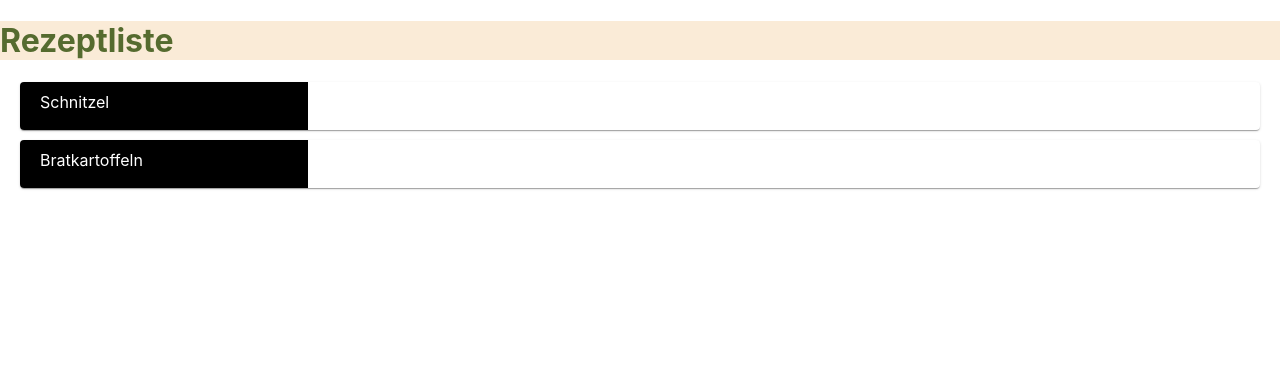
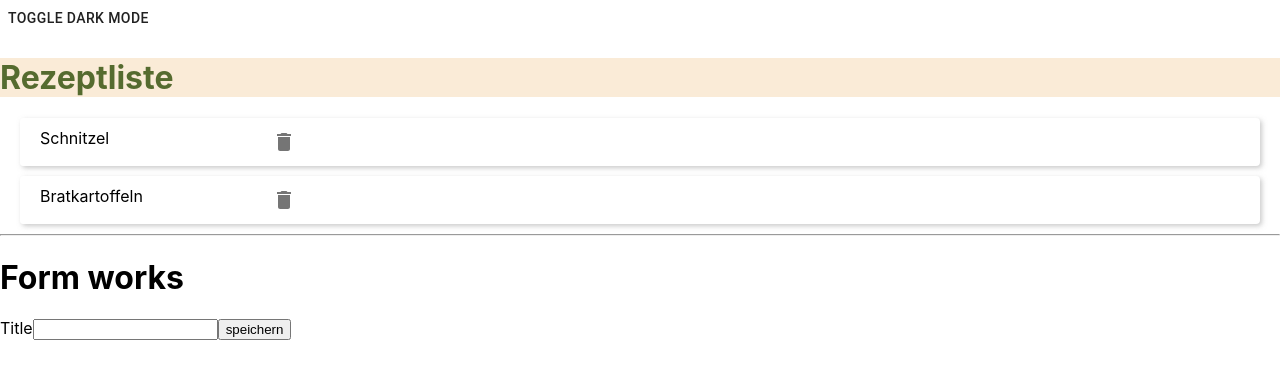
Before and after one commit to PeterBurbach1710/cookbook, a React (Vite) app: page / in a window 1280 px wide. Shown: the top 378 px of the page. Built offline with nearby package versions, Linux system fonts and the light colour scheme; data requests are answered from the project's data file.

Commit message:
form setup

```diff
--- a/src/App.tsx
+++ b/src/App.tsx
@@ -2,11 +2,13 @@ import { useState } from 'react';
 import './App.css';
 import RecipeList from './RecipeList';
 import { darkModeContext } from './darkModeContext';
+import DarkModeButton from './DarkModeButton';
 
 function App() {
-  const [darkMode, setDarkMode] = useState<boolean>(true);
+  const [darkMode, setDarkMode] = useState<boolean>(false);
 
   return (<darkModeContext.Provider value={[darkMode, setDarkMode]}>
+      <DarkModeButton />
       <RecipeList />
       </darkModeContext.Provider>
   );
--- /dev/null
+++ b/src/DarkModeButton.tsx
@@ -0,0 +1,19 @@
+import React, { useContext } from 'react';
+import { Button } from '@material-ui/core';
+import { darkModeContext } from './darkModeContext';
+
+function DarkModeButton() : React.ReactElement {
+    const [, setDarkMode] = useContext(darkModeContext);
+
+    return (
+        <Button
+            onClick= {() => {
+                setDarkMode((prevDarkMode) => !prevDarkMode);
+            }}
+        >
+            Toggle Dark Mode
+        </Button>
+    )
+}
+
+export default DarkModeButton;
--- /dev/null
+++ b/src/RecipeForm.tsx
@@ -0,0 +1,51 @@
+import React, { ChangeEvent, useState } from 'react';
+
+type RecipeFormContent = {
+    title: string;
+    // description: string;
+    // ingredients: string[];
+    // steps: string[];
+    // duration: number;
+    // difficulty: number;
+    // vegetarian: boolean;
+    // vegan: boolean;
+    // glutenFree: boolean;
+    // lactoseFree: boolean;
+    // image: string;
+}
+
+const initialContent = {
+    title : '',
+}
+
+function RecipeForm(): React.ReactElement {
+
+    const [data, setData] = useState<RecipeFormContent>(initialContent);
+
+    function handleChange(event: ChangeEvent<HTMLInputElement>) {
+        console.log(event.currentTarget.name, event.currentTarget.value);
+        const name = event.currentTarget.name;
+        const value = event.currentTarget.value;
+        setData((prevData) => ({...prevData, [name]: value}));
+    }
+
+    function handleSubmit() {
+        console.log(data);
+        // save to server
+        setData(initialContent);
+    }
+
+    return <form onSubmit={(e) => {
+            e.preventDefault();
+            handleSubmit();
+        }}>
+        <h1>Form works</h1>
+        <label>
+            Title
+            <input type ="text" name="title" value={data.title} onChange={handleChange}/>
+        </label>
+        <button>speichern</button>
+    </form>
+}
+
+export default RecipeForm;
--- a/src/RecipeList.tsx
+++ b/src/RecipeList.tsx
@@ -1,7 +1,7 @@
-import axios from 'axios';
-import React, {useState, useEffect} from 'react';
+import React, {useState} from 'react';
 import RecipeListItem from './RecipeListItem';
-import { Recipe } from './types/Recipe';
+import useRecipe from './useRecipe';
+import RecipeForm from './RecipeForm';
 
 import './RecipeList.css';
 
@@ -9,27 +9,7 @@ function RecipeList() : React.ReactElement {
 
     const [headline] = useState<string> ('Rezeptliste');
 
-    const [recipes, setRecipes] = useState<Recipe[]>([]);
-
-    useEffect(() => {
-        async function fetchData() {
-            const { data } = await axios.get<Recipe[]>('http://localhost:3001/recipe');
-            setRecipes(data);
-        }
-        fetchData();
-    }, []);
-
-    async function handleDelete(id: number) {
-        try {
-            await axios.delete('http://localhost:3001/recipe/' + id);
-            setRecipes((prevRecipes) => {
-                return prevRecipes.filter((recipe) => recipe.id !== id);
-            });
-        } catch (e) {
-            console.error("Beim Löschen ist ein Fehler aufgetreten: " + e);
-            alert("Beim Löschen ist ein Fehler aufgetreten: " + e);
-        }
-    }
+    const {recipes, handleDelete} = useRecipe();
 
     return (
         <div>
@@ -37,6 +17,8 @@ function RecipeList() : React.ReactElement {
             {recipes.map(recipe =>
                 <RecipeListItem recipe={recipe} key={recipe.id} onDelete={handleDelete}/>
             )}
+        <hr/>
+        <RecipeForm />
         </div>
     )
     ;
--- a/src/RecipeListItem.styles.tsx
+++ b/src/RecipeListItem.styles.tsx
@@ -9,13 +9,13 @@ export const Row = styled(Card)`
 `;
 
 type Props = {
-    darkMode: boolean;
+  darkmode: boolean;
 }
 
 export const Padding = styled.div<Props>`
     padding-left: 20px;
-    color: ${({darkMode}) => darkMode ? 'white' : 'black'};
-    background-color: ${({darkMode}) => darkMode ? 'black' : 'white'};
+    color: ${({darkmode}) => darkmode ? 'white' : 'black'};
+    background-color: ${({darkmode}) => darkmode ? 'black' : 'white'};
 `;
 
 export const Title = styled(Padding)`
--- a/src/RecipeListItem.tsx
+++ b/src/RecipeListItem.tsx
@@ -34,10 +34,10 @@ function RecipeListItem({ recipe, onDelete }: Props) : React.ReactElement {
 
     return (
         <Row>
-           <Title darkMode={darkMode} className='Title'>
+           <Title darkmode={darkMode} className='Title'>
                 {recipe.title}
             </Title>
-            <Padding darkMode={darkMode}>
+            <Padding darkmode={darkMode}>
                 <IconButton aria-label="delete"
                     onClick={() => {
                         onDelete(recipe.id);
--- a/src/types/Recipe.ts
+++ b/src/types/Recipe.ts
@@ -3,7 +3,7 @@ export type Recipe = {
     title: string;
     ingredients: Ingredient[];
     steps: string[];
-    rating: number;
+    rating?: number;
     image?: string;
 };
 
--- /dev/null
+++ b/src/useRecipe.ts
@@ -0,0 +1,34 @@
+import axios from "axios";
+import { useState, useEffect } from "react";
+import { Recipe } from "./types/Recipe";
+
+function useRecipe() {
+    const [recipes, setRecipes] = useState<Recipe[]>([]);
+
+    useEffect(() => {
+        async function fetchData() {
+            const { data } = await axios.get<Recipe[]>('http://localhost:3001/recipe');
+            setRecipes(data);
+        }
+        fetchData();
+    }, []);
+
+    async function handleDelete(id: number) {
+        try {
+            await axios.delete('http://localhost:3001/recipe/' + id);
+            setRecipes((prevRecipes) => {
+                return prevRecipes.filter((recipe) => recipe.id !== id);
+            });
+        } catch (e) {
+            console.error("Beim Löschen ist ein Fehler aufgetreten: " + e);
+            alert("Beim Löschen ist ein Fehler aufgetreten: " + e);
+        }
+    }
+
+    return {
+        recipes,
+        handleDelete
+    }
+}
+
+export default useRecipe;
```
